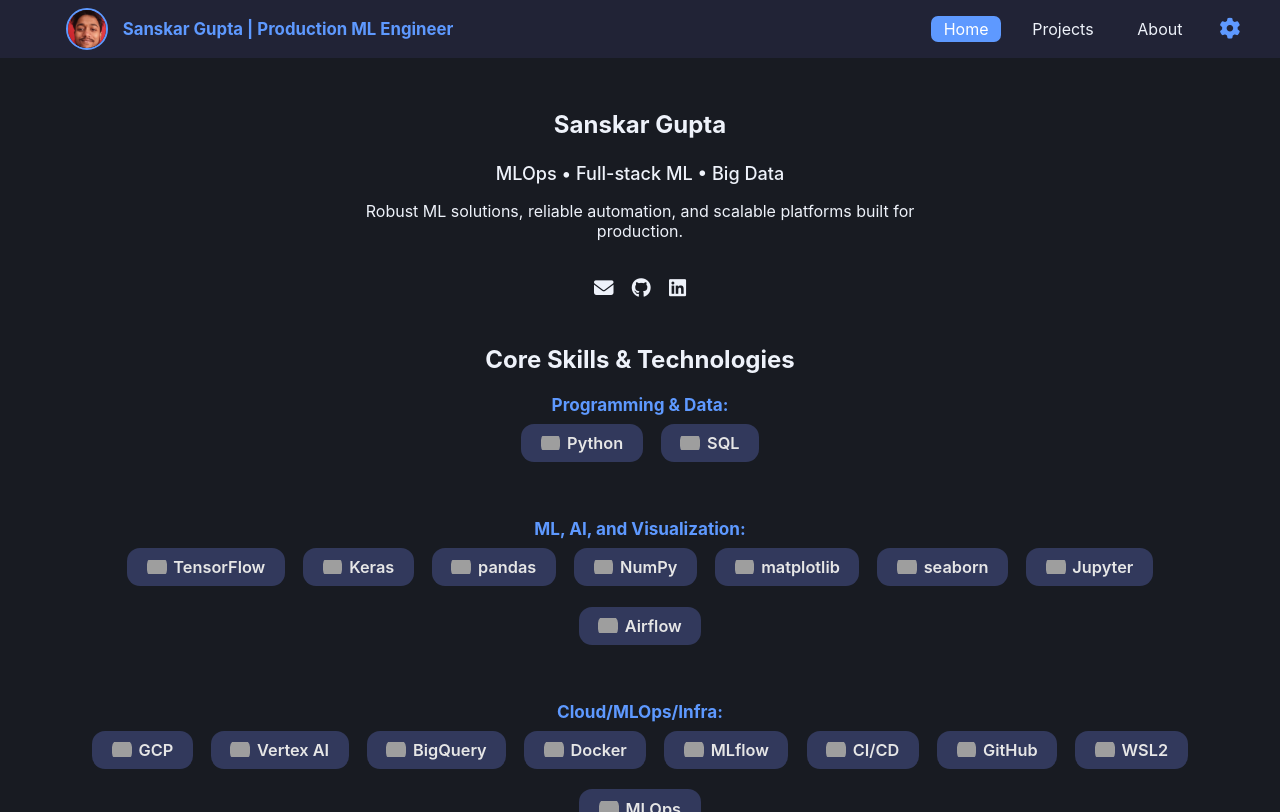
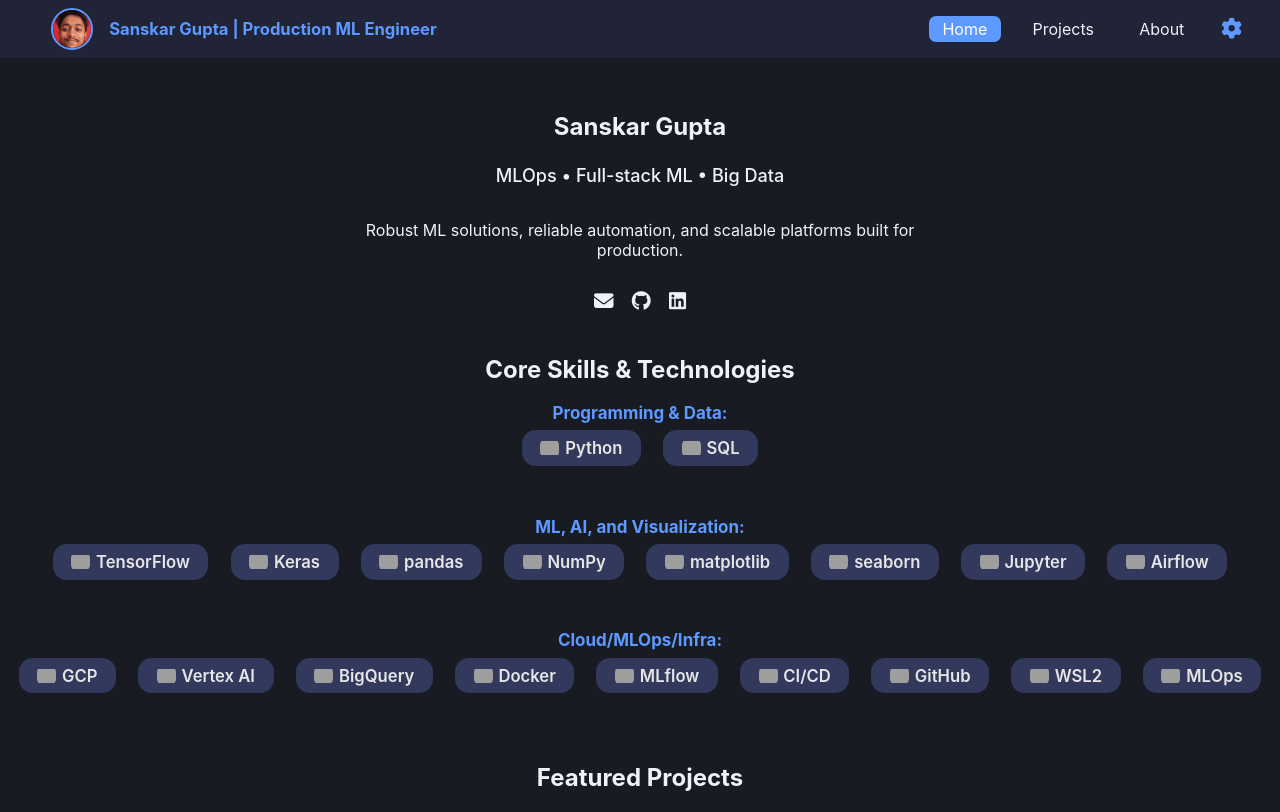
Before and after one commit to sanskarGupta551/sanskargupta551.github.io, a Jekyll site: the page built from index.md, in a window 1280 px wide. Shown: the top 812 px of the page. Built offline with Jekyll 4.4.1, drawn with Linux system fonts in a browser that asks for light colours; grey boxes are pictures that could not be loaded.

Commit message:
CSS Fix attempt 3

```diff
--- a/_includes/header.html
+++ b/_includes/header.html
@@ -1,7 +1,6 @@
-<!-- _includes/header.html -->
 <header>
   <nav class="navbar" role="navigation" aria-label="main navigation">
-    <div class="header-left" style="padding-left: 2rem;">
+    <div class="header-left">
       <img src="{{ site.baseurl }}/assets/images/profile.jpg" class="profile-img" alt="Sanskar Gupta photo"/>
       <span class="navbar-brand">Sanskar Gupta | Production ML Engineer</span>
     </div>
@@ -17,4 +16,3 @@
     </div>
   </nav>
 </header>
-{% include settings-modal.html %}
--- a/assets/css/main.css
+++ b/assets/css/main.css
@@ -1,23 +1,15 @@
-/* ====== THEME COLORS (Example 5 dark, 5 light) ====== */
-body.theme-1 { --bg:#181b22; --text:#eef2fa; --card:#23263a; --accent:#5e99ff; --badge:#32395c; --badge-txt:#e6e6e6; --nav:#212336;}
-body.theme-2 { --bg:#232032; --text:#f6cfff; --card:#271b36; --accent:#be71ff; --badge:#4d1c68; --badge-txt:#fff0fa; --nav:#20003e;}
-body.theme-3 { --bg:#181f21; --text:#e7eefc; --card:#263042; --accent:#6bb6f7; --badge:#394150; --badge-txt:#eaf4fd; --nav:#172237;}
-body.theme-4 { --bg:#1c1d1e; --text:#f3f6fa; --card:#282828; --accent:#ff7878; --badge:#403235; --badge-txt:#ffeaea; --nav:#212125;}
-body.theme-5 { --bg:#191a23; --text:#dbe5ff; --card:#26263e; --accent:#cf5cff; --badge:#38305f; --badge-txt:#efe7ff; --nav:#211542;}
-body.theme-6 { --bg:#f8fafc; --text:#21273a; --card:#fff; --accent:#5e99ff; --badge:#d4dff4; --badge-txt:#21273a; --nav:#f2f6fa;}
-body.theme-7 { --bg:#fff9ee; --text:#392400; --card:#ffffff; --accent:#ffbe42; --badge:#ffeabf; --badge-txt:#392400; --nav:#fff7ea;}
-body.theme-8 { --bg:#f5fff8; --text:#1d3631; --card:#eef9f1; --accent:#04a96f; --badge:#d6f7e6; --badge-txt:#1d3631; --nav:#eaf4f7;}
-body.theme-9 { --bg:#f2f3f7; --text:#091a27; --card:#ffffff; --accent:#12b5ec; --badge:#cae8fb; --badge-txt:#123348; --nav:#eaf3f8;}
-body.theme-10{ --bg:#fff; --text:#3c3144; --card:#f9f0ef; --accent:#fb7b7b; --badge:#fdeadf; --badge-txt:#3c3144; --nav:#f8dbde;}
-
-/* ========== LAYOUT & UTILITY ========== */
-html, body { margin:0; padding:0; height:100%; }
+/* Reset & Layout */
+html, body {
+  height: 100%;
+  margin: 0;
+  padding: 0;
+  box-sizing: border-box;
+  font-family: 'Inter', Arial, sans-serif;
+  background: var(--bg, #181b22);
+  color: var(--text, #eef2fa);
+}
 body {
   min-height: 100vh;
-  background: var(--bg, #181b22);
-  color: var(--text, #eef2fa);
-  font-family: 'Inter', Arial, sans-serif;
-  box-sizing: border-box;
   display: flex;
   flex-direction: column;
 }
@@ -25,42 +17,34 @@ body {
   flex: 1 0 auto;
   width: 100%;
 }
-.container {
-  max-width: 1150px;
-  margin: 0 auto;
-  width: 93vw;
-  padding: 0;
-}
 
-/* ========== HEADER ========== */
+/* =================== HEADER =================== */
 .navbar {
   background: var(--nav, #212336);
+  min-height: 56px;
+  padding: 0.5rem 2rem;
+  box-sizing: border-box;
   display: flex;
   align-items: center;
-  min-height: 56px;
-  padding: 0.5rem 2.1rem;
-  box-sizing: border-box;
-  position: relative;
-  z-index: 20;
 }
 .header-left {
   display: flex;
   align-items: center;
-  gap: 0.68rem;
-  padding-left: 1.5rem;
+  gap: 0.7rem;
+  padding-left: 1.2rem;
 }
 .profile-img {
   width: 38px;
   height: 38px;
   border-radius: 50%;
   object-fit: cover;
-  border: 2px solid var(--accent,#5e99ff);
+  border: 2px solid var(--accent, #5e99ff);
 }
 .navbar-brand {
-  font-size: 1.05rem;
+  font-size: 1.04rem;
   font-weight: bold;
-  color: var(--accent,#5e99ff);
-  margin-left: 0.25em;
+  color: var(--accent, #5e99ff);
+  margin-left: 0.3rem;
 }
 .nav-actions {
   display: flex;
@@ -72,163 +56,166 @@ body {
   gap: 1.13rem;
   list-style: none;
   padding: 0;
-  margin: 0 1.15rem 0 0;
+  margin: 0 1.08rem 0 0;
 }
 .navbar-links a {
-  color: var(--text,#eef2fa);
-  padding: 0.18rem 0.8rem;
+  color: var(--text, #eef2fa);
+  padding: 0.19rem 0.85rem;
   font-size: 1rem;
   border-radius: 7px;
   transition: background 0.13s, color 0.13s;
   text-decoration: none;
 }
 .navbar-links a.active, .navbar-links a:hover {
-  background: var(--accent,#5e99ff); color: #fff;
+  background: var(--accent, #5e99ff);
+  color: #fff;
 }
 .settings-btn {
   background: none;
   border: none;
-  color: var(--accent,#5e99ff);
+  color: var(--accent, #5e99ff);
   font-size: 1.3rem;
   padding: 6px;
   border-radius: 50%;
   cursor: pointer;
 }
-.settings-btn:focus, .settings-btn:hover { background: var(--accent,#5e99ff); color: #fff; }
+.settings-btn:focus, .settings-btn:hover {
+  background: var(--accent, #5e99ff);
+  color: #fff;
+}
 
-/* ========== HERO SECTION ========== */
+/* =================== HERO =================== */
 .hero .container {
   display: flex;
   flex-direction: column;
   align-items: center;
-  padding-top: 2rem;
   text-align: center;
+  padding-top: 2.1rem;
 }
-.hero h1 { margin-bottom: 0.35em; }
-.hero h2 { margin-bottom: 0.9em; font-weight: 500; font-size: 1.13rem;}
-.hero p { max-width: 600px; margin: 0 auto 1.2em auto;}
+.hero h1 { margin-bottom: 0.36em; }
+.hero h2 { margin-bottom: 1em; font-weight: 500; font-size: 1.13rem; }
+.hero p { max-width: 600px; margin-bottom: 0.8em; }
 .hero-links { margin-top: 1rem; }
-.hero-links a { color: var(--text,#eef2fa); font-size: 1.22rem; margin: 0 0.43rem; }
-.hero-links a:hover { color: var(--accent,#5e99ff); }
+.hero-links a { color: var(--text, #eef2fa); font-size: 1.22rem; margin: 0 0.43rem; }
+.hero-links a:hover { color: var(--accent, #5e99ff); }
 
-/* ========== SKILLS SECTION ========== */
+/* =================== SKILLS SECTION =================== */
 .skills-section {
   text-align: center;
-  margin-top: 2.8rem;
+  margin-top: 2.6rem;
 }
-.skills-section h2 { margin-bottom: 1.3rem; }
+.skills-section h2 { margin-bottom: 1.2rem; }
 .skill-group {
-  margin-bottom: 2.2rem;
+  margin-bottom: 1.9rem;
   display: flex;
   flex-direction: column;
   align-items: center;
 }
 .skill-group-label {
-  font-size: 1.07rem;
+  font-size: 1.06rem;
   font-weight: 700;
-  color: var(--accent,#5e99ff);
-  margin-bottom: 0.5em;
+  color: var(--accent, #5e99ff);
+  margin-bottom: 0.45em;
 }
 .skills-list {
   display: flex;
   flex-wrap: wrap;
   justify-content: center;
-  gap: 1.07em 1.13em;
+  gap: 1.1em 1.38em;
   margin-bottom: 1.1rem;
 }
 .skill-badge {
   display: flex;
   align-items: center;
-  background: var(--badge,#32395c);
-  color: var(--badge-txt,#e6e6e6);
-  border-radius: 13px;
-  padding: 0.56em 1.2em;
-  font-size: 1.02rem;
+  background: var(--badge, #32395c);
+  color: var(--badge-txt, #e6e6e6);
+  border-radius: 14px;
+  padding: 0.47em 1.12em;
+  font-size: 1.04rem;
   font-weight: 600;
-  margin-bottom: 0.21em;
+  margin-bottom: 0.15em;
 }
 .skill-badge img {
-  width: 1.22em;
-  height: 1.22em;
+  width: 1.14em;
+  height: 1.14em;
   object-fit: contain;
-  margin-right: 0.41em;
-  border-radius: 7px;
+  margin-right: 0.35em;
+  border-radius: 6px;
 }
 
-/* ========== PROJECT CARDS ========== */
+/* =================== PROJECT CARDS & GRID =================== */
 .featured-projects-container {
   text-align: center;
-  margin-top: 3rem;
-  margin-bottom: 3rem;
+  margin-top: 3.1rem;
+  margin-bottom: 3.1rem;
 }
-.featured-projects-container h2 { margin-bottom: 1.8rem; }
 .featured-projects-grid {
   display: grid;
   grid-template-columns: 1fr 1fr;
-  gap: 2.2rem;
+  gap: 2.1rem;
   justify-content: center;
+  padding: 0;
 }
 @media (max-width: 900px) { .featured-projects-grid { grid-template-columns: 1fr; } }
 .project-card {
   background: var(--bg,#181b22);
   border-radius: 16px;
-  box-shadow: 0 2px 18px #0004;
+  box-shadow: 0 2px 16px #0002;
   overflow: hidden;
-  min-height: 415px;
+  min-height: 370px;
   display: flex;
   flex-direction: column;
 }
 .project-banner {
   width: 100%;
-  height: 210px;
+  height: 200px;
   object-fit: cover;
   border-radius: 16px 16px 0 0;
 }
 .project-title-row {
-  margin: 1.1em 1em 0.12em 1.13em;
+  margin: 1.04em 1em 0.10em 1em;
 }
-.project-title-row h3 { margin: 0; font-size: 1.17rem; }
-.project-title-row a { color: var(--accent,#5e99ff); }
+.project-title-row h3 { margin: 0; font-size: 1.15rem; }
+.project-title-row a { color: var(--accent, #5e99ff); }
 .project-title-row a:hover { text-decoration: underline; }
 .project-short {
-  padding: 0.45em 1.13em 0.4em 1.13em;
-  font-size: 1.01rem;
-  color: var(--text,#eef2fa);
+  padding: 0.42em 1.01em 0.38em 1.01em;
+  font-size: 1rem;
+  color: var(--text, #eef2fa);
 }
 .project-badge-list {
-  margin: 0.33em 1.1em 0.45em 1.1em;
+  margin: 0.18em 1em 0.30em 1em;
   display: flex;
   flex-wrap: wrap;
   justify-content: center;
-  gap: 0.33em 0.75em;
+  gap: 0.33em 0.70em;
 }
 .project-badge {
-  background: var(--badge,#32395c);
-  color: var(--badge-txt,#e6e6e6);
-  padding: 0.20em 1.08em;
-  border-radius: 13px;
+  background: var(--badge, #32395c);
+  color: var(--badge-txt, #e6e6e6);
+  padding: 0.19em 1.09em;
+  border-radius: 12px;
   font-size: 0.99rem;
   font-weight: 500;
 }
 .project-divider {
   border: none;
-  border-top: 1.5px dashed var(--badge,#32395c);
-  margin: 0.4em 10% 0.7em 10%;
+  border-top: 1.2px dashed var(--badge, #32395c);
+  margin: 0.35em 10% 0.55em 10%;
 }
 @media (max-width: 600px) {
   .featured-projects-grid { grid-template-columns: 1fr;}
 }
 
-/* ========== ABOUT SECTION ========== */
 section > .container > h2, section > .container > p {
   text-align: center;
 }
 
-/* ========== STICKY SLIM FOOTER ========== */
+/* =================== SLIM STICKY FOOTER =================== */
 .site-footer {
-  background: var(--nav,#212336);
+  background: var(--nav, #212336);
   color: #eee;
-  padding: 0.32rem 0 0.28rem 0;
+  padding: 0.32rem 0 0.20rem 0;
   text-align: center;
   font-size: 0.97rem;
   width: 100vw;
@@ -238,4 +225,4 @@ section > .container > h2, section > .container > p {
   z-index: 100;
   line-height: 1.4;
 }
-.site-footer a { color: var(--accent,#5e99ff); margin: 0 0.5rem; font-size: 1.13rem;}
+.site-footer a { color: var(--accent, #5e99ff); margin: 0 0.5rem; font-size: 1.13rem;}
```
Also changed, not shown: _layouts/home.html (+3 -6 lines).
